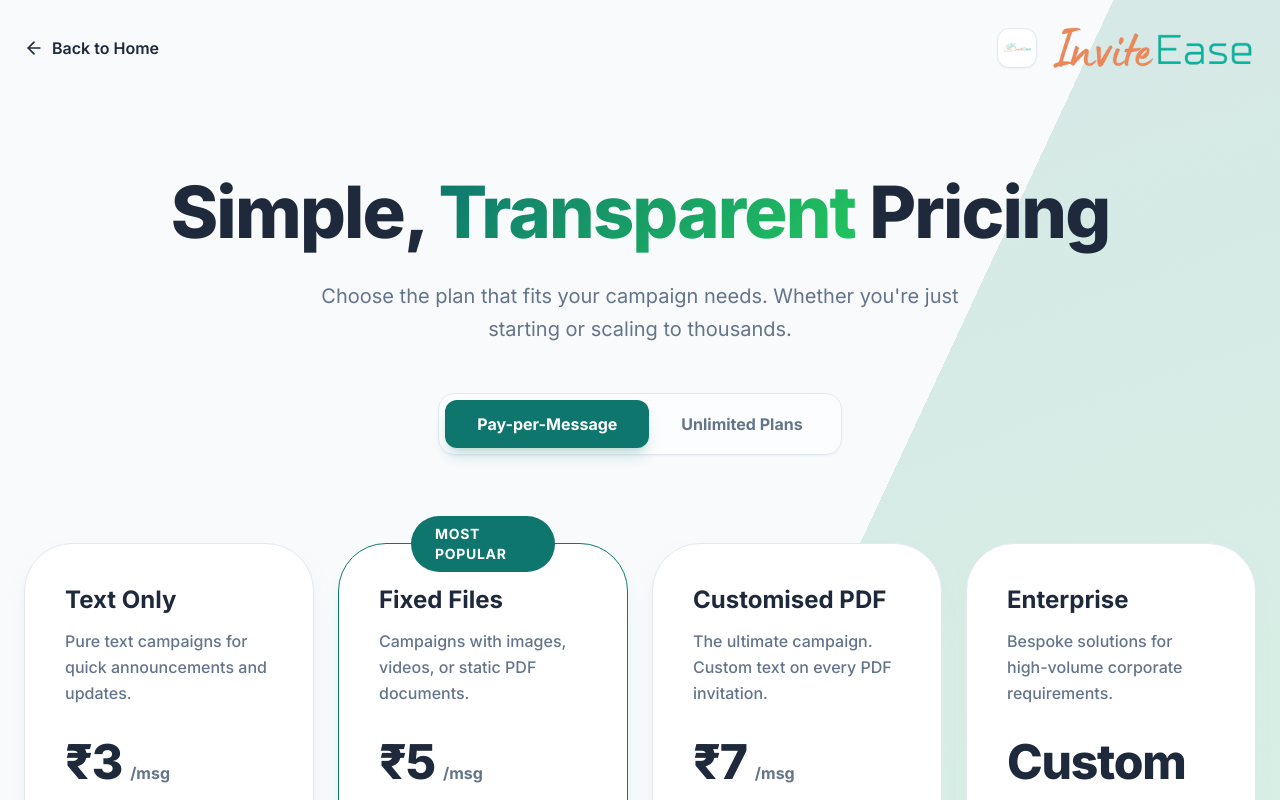
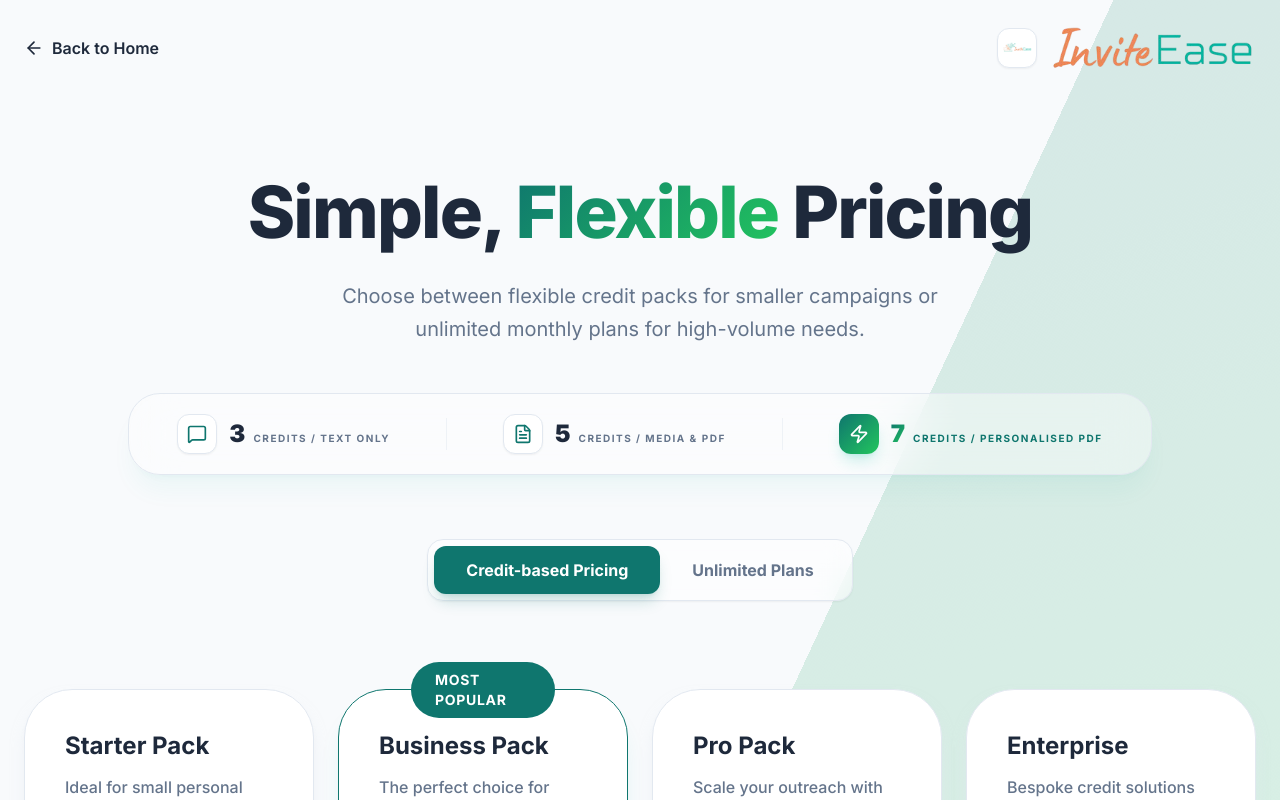
Before and after one commit to TilakTejani/InviteEase-Website, a React (Vite) app: page /pricing in a window 1280 px wide. Shown: the top 800 px of the page. Built offline with nearby package versions, Linux system fonts and the light colour scheme.

Commit message:
pricing page fix

```diff
--- a/src/components/PricingPage.tsx
+++ b/src/components/PricingPage.tsx
@@ -1,11 +1,11 @@
 import { useState } from 'react';
 import { motion } from 'framer-motion';
-import { Check, ArrowLeft, Info, Zap } from 'lucide-react';
+import { Check, ArrowLeft, Info, Zap, MessageSquare, FileText } from 'lucide-react';
 import { Link } from 'react-router-dom';
 import BrandLogo from './BrandLogo';
 
 const PricingPage = () => {
-    const [pricingType, setPricingType] = useState<'per-msg' | 'unlimited'>('per-msg');
+    const [pricingType, setPricingType] = useState<'credits' | 'unlimited'>('credits');
 
     return (
         <div className="min-h-screen text-inviteease-text selection:bg-inviteease-primary/20">
@@ -32,24 +32,69 @@ const PricingPage = () => {
                     className="text-center mb-12"
                 >
                     <h1 className="text-5xl md:text-7xl font-extrabold mb-8 tracking-tight">
-                        Simple, <span className="text-gradient-linear">Transparent</span> Pricing
+                        Simple, <span className="text-gradient-linear">Flexible</span> Pricing
                     </h1>
                     <p className="text-xl text-inviteease-textSecondary max-w-2xl mx-auto leading-relaxed">
-                        Choose the plan that fits your campaign needs. Whether you're just starting or scaling to thousands.
+                        Choose between flexible credit packs for smaller campaigns or unlimited monthly plans for high-volume needs.
                     </p>
                 </motion.div>
+
+                {/* Credit Consumption Guide (Common to both) */}
+                <div className="flex flex-col items-center mb-16 px-6">
+                    <motion.div
+                        initial={{ opacity: 0, y: 20 }}
+                        animate={{ opacity: 1, y: 0 }}
+                        className="w-full max-w-5xl bg-white/40 backdrop-blur-xl rounded-[2rem] border border-inviteease-border p-5 shadow-xl shadow-teal-500/5"
+                    >
+                        <div className="flex flex-col md:flex-row items-center justify-center gap-8 md:gap-14">
+                            <div className="flex items-center gap-3 group">
+                                <div className="w-10 h-10 bg-white border border-inviteease-border rounded-xl flex items-center justify-center shadow-sm group-hover:scale-110 transition-transform shrink-0">
+                                    <MessageSquare className="text-inviteease-primary w-5 h-5" />
+                                </div>
+                                <div className="flex items-baseline gap-2">
+                                    <span className="text-2xl font-black text-inviteease-text leading-none">3</span>
+                                    <span className="text-[10px] font-bold text-inviteease-textSecondary uppercase tracking-[0.15em] whitespace-nowrap">Credits / Text Only</span>
+                                </div>
+                            </div>
+
+                            <div className="hidden md:block w-px h-8 bg-inviteease-border/50"></div>
+
+                            <div className="flex items-center gap-3 group">
+                                <div className="w-10 h-10 bg-white border border-inviteease-border rounded-xl flex items-center justify-center shadow-sm group-hover:scale-110 transition-transform shrink-0">
+                                    <FileText className="text-inviteease-primary w-5 h-5" />
+                                </div>
+                                <div className="flex items-baseline gap-2">
+                                    <span className="text-2xl font-black text-inviteease-text leading-none">5</span>
+                                    <span className="text-[10px] font-bold text-inviteease-textSecondary uppercase tracking-[0.15em] whitespace-nowrap">Credits / Media & PDF</span>
+                                </div>
+                            </div>
+
+                            <div className="hidden md:block w-px h-8 bg-inviteease-border/50"></div>
+
+                            <div className="flex items-center gap-3 group">
+                                <div className="w-10 h-10 bg-gradient-primary rounded-xl flex items-center justify-center shadow-lg shadow-teal-500/20 group-hover:scale-110 transition-transform shrink-0">
+                                    <Zap className="text-white w-5 h-5" />
+                                </div>
+                                <div className="flex items-baseline gap-2">
+                                    <span className="text-2xl font-black text-gradient-linear leading-none">7</span>
+                                    <span className="text-[10px] font-bold text-inviteease-primary uppercase tracking-[0.15em] whitespace-nowrap">Credits / Personalised PDF</span>
+                                </div>
+                            </div>
+                        </div>
+                    </motion.div>
+                </div>
 
                 {/* Tab Switcher */}
                 <div className="flex flex-col items-center mb-16">
                     <div className="bg-white/50 backdrop-blur-md p-1.5 rounded-2xl border border-inviteease-border shadow-sm inline-flex mb-6">
                         <button
-                            onClick={() => setPricingType('per-msg')}
-                            className={`px-8 py-3 rounded-xl font-bold transition-all ${pricingType === 'per-msg'
+                            onClick={() => setPricingType('credits')}
+                            className={`px-8 py-3 rounded-xl font-bold transition-all ${pricingType === 'credits'
                                 ? 'bg-inviteease-primary text-white shadow-lg shadow-teal-700/20'
                                 : 'text-inviteease-textSecondary hover:text-inviteease-text'
                                 }`}
                         >
-                            Pay-per-Message
+                            Credit-based Pricing
                         </button>
                         <button
                             onClick={() => setPricingType('unlimited')}
@@ -74,7 +119,6 @@ const PricingPage = () => {
                     )}
                 </div>
 
-
                 <motion.div
                     key={pricingType}
                     initial={{ opacity: 0, scale: 0.95 }}
@@ -82,61 +126,44 @@ const PricingPage = () => {
                     transition={{ duration: 0.4 }}
                     className="grid md:grid-cols-2 lg:grid-cols-4 gap-6 items-stretch mb-24"
                 >
-                    {pricingType === 'per-msg' ? (
+                    {pricingType === 'credits' ? (
                         <>
                             <PricingCard
-                                title="Text Only"
-                                price="3"
-                                unit="/msg"
-                                description="Pure text campaigns for quick announcements and updates."
-                                features={[
-                                    "Direct WhatsApp delivery",
-                                    "Real-time tracking",
-                                    "Campaign analytics",
-                                    "Priority support"
-                                ]}
+                                title="Starter Pack"
+                                price="3,000"
+                                creditsCount="3,000"
+                                unit=""
+                                description="Ideal for small personal events and quick announcement tests."
+                                features={[]}
                                 delay={0.1}
                             />
                             <PricingCard
-                                title="Fixed Files"
-                                price="5"
-                                unit="/msg"
+                                title="Business Pack"
+                                price="9,999"
+                                creditsCount="12,000"
+                                originalPrice="12,000"
+                                unit=""
                                 isPopular
-                                description="Campaigns with images, videos, or static PDF documents."
-                                features={[
-                                    "Everything in Text Only",
-                                    "Image & Video support",
-                                    "Static PDF support",
-                                    "Enhanced engagement",
-                                    "Fast processing"
-                                ]}
+                                description="The perfect choice for professional event managers."
+                                features={[]}
                                 delay={0.2}
                             />
                             <PricingCard
-                                title="Customised PDF"
-                                price="7"
-                                unit="/msg"
-                                description="The ultimate campaign. Custom text on every PDF invitation."
-                                features={[
-                                    "Everything in Fixed Files",
-                                    "Personalised PDF generation",
-                                    "Individual name/data injection",
-                                    "Highest professional impact",
-                                    "Automated unique delivery"
-                                ]}
+                                title="Pro Pack"
+                                price="24,999"
+                                creditsCount="30,000"
+                                originalPrice="30,000"
+                                unit=""
+                                description="Scale your outreach with high-volume personalised campaigns."
+                                features={[]}
                                 delay={0.3}
                             />
                             <PricingCard
                                 title="Enterprise"
                                 price="Custom"
                                 unit=""
-                                description="Bespoke solutions for high-volume corporate requirements."
-                                features={[
-                                    "Dedicated relationship manager",
-                                    "Custom API integrations",
-                                    "White-glove setup",
-                                    "SLA guarantees"
-                                ]}
+                                description="Bespoke credit solutions for corporate requirements."
+                                features={[]}
                                 delay={0.4}
                             />
                         </>
@@ -147,12 +174,7 @@ const PricingPage = () => {
                                 price="9,999"
                                 unit="/mo"
                                 description="Perfect for short-term events and seasonal campaigns."
-                                features={[
-                                    "Unlimited Credits",
-                                    "All Campaign Types",
-                                    "High-speed delivery",
-                                    "Email support"
-                                ]}
+                                features={[]}
                                 delay={0.1}
                             />
                             <PricingCard
@@ -162,12 +184,7 @@ const PricingPage = () => {
                                 unit="/qtr"
                                 isPopular
                                 description="The ideal balance for growing businesses and agencies."
-                                features={[
-                                    "Everything in 1 Month",
-                                    "Priority processing",
-                                    "Advanced analytics",
-                                    "WhatsApp support"
-                                ]}
+                                features={[]}
                                 delay={0.2}
                             />
                             <PricingCard
@@ -176,12 +193,7 @@ const PricingPage = () => {
                                 originalPrice="59,999"
                                 unit="/half year"
                                 description="Sustained outreach for long-term brand building."
-                                features={[
-                                    "Everything in 3 Months",
-                                    "A/B testing tools",
-                                    "API Access",
-                                    "Dedicated support"
-                                ]}
+                                features={[]}
                                 delay={0.3}
                             />
                             <PricingCard
@@ -190,12 +202,7 @@ const PricingPage = () => {
                                 originalPrice="1,19,999"
                                 unit="/year"
                                 description="The best value for committed marketing teams."
-                                features={[
-                                    "Everything in 6 Months",
-                                    "Custom domain support",
-                                    "Early access to AI tools",
-                                    "VIP concierge service"
-                                ]}
+                                features={[]}
                                 delay={0.4}
                             />
                         </>
@@ -216,8 +223,8 @@ const PricingPage = () => {
                         <div>
                             <h3 className="text-2xl font-bold mb-4">Note on Pricing</h3>
                             <p className="text-lg text-inviteease-textSecondary leading-relaxed">
-                                {pricingType === 'per-msg'
-                                    ? "All pay-per-message prices are in INR. For volume discounts or enterprise customisations, please reach out to our team."
+                                {pricingType === 'credits'
+                                    ? "Credits never expire on Business and Pro packs. All credit purchases are in INR. For volume discounts or enterprise customisations, please reach out to our team."
                                     : "Unlimited plans are subject to our fair usage policy. All campaigns must comply with our terms of service and anti-spam guidelines."}
                             </p>
                             <div className="mt-8">
@@ -228,6 +235,7 @@ const PricingPage = () => {
                         </div>
                     </div>
                 </motion.div>
+
 
             </main>
 
@@ -241,7 +249,7 @@ const PricingPage = () => {
     );
 };
 
-const PricingCard = ({ title, price, originalPrice, unit, description, features, isPopular = false, delay = 0 }: any) => (
+const PricingCard = ({ title, price, creditsCount, originalPrice, unit, description, features, isPopular = false, delay = 0 }: any) => (
     <motion.div
         initial={{ opacity: 0, y: 30 }}
         animate={{ opacity: 1, y: 0 }}
@@ -261,6 +269,12 @@ const PricingCard = ({ title, price, originalPrice, unit, description, features,
         </div>
 
         <div className="mb-10">
+            {creditsCount && (
+                <div className="mb-2">
+                    <span className="text-3xl font-extrabold text-inviteease-primary">{creditsCount}</span>
+                    <span className="text-inviteease-textSecondary font-bold ml-1">Credits</span>
+                </div>
+            )}
             <div className="flex items-baseline gap-2">
                 <span className="text-5xl font-extrabold tracking-tight">{price !== 'Custom' && '₹'}{price}</span>
                 <span className="text-inviteease-textSecondary font-bold">{unit}</span>
@@ -272,6 +286,7 @@ const PricingCard = ({ title, price, originalPrice, unit, description, features,
             )}
         </div>
 
+        {features.length > 0 && (
             <div className="flex-grow space-y-4 mb-10">
                 {features.map((feature: string, i: number) => (
                     <div key={i} className="flex items-center gap-3">
@@ -282,6 +297,7 @@ const PricingCard = ({ title, price, originalPrice, unit, description, features,
                     </div>
                 ))}
             </div>
+        )}
 
         <Link to="/contact" className={`w-full py-4 rounded-2xl font-bold text-center transition-all active:scale-[0.98] ${isPopular
             ? 'bg-inviteease-primary text-white hover:bg-inviteease-primaryLight shadow-lg shadow-teal-700/20'
```
Lines whose indentation alone changed are shown as unchanged.
